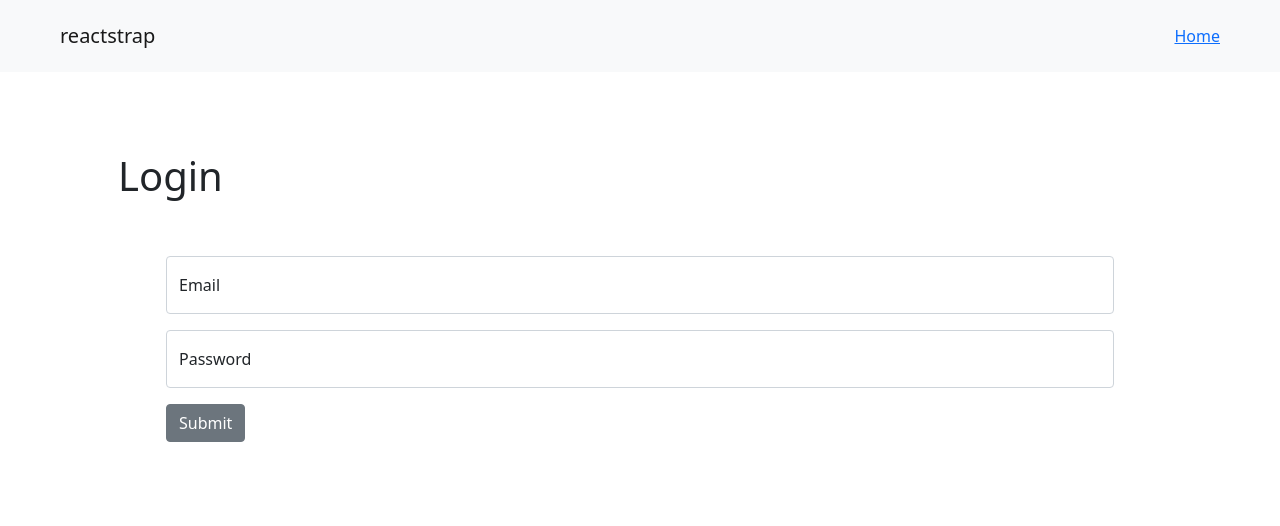
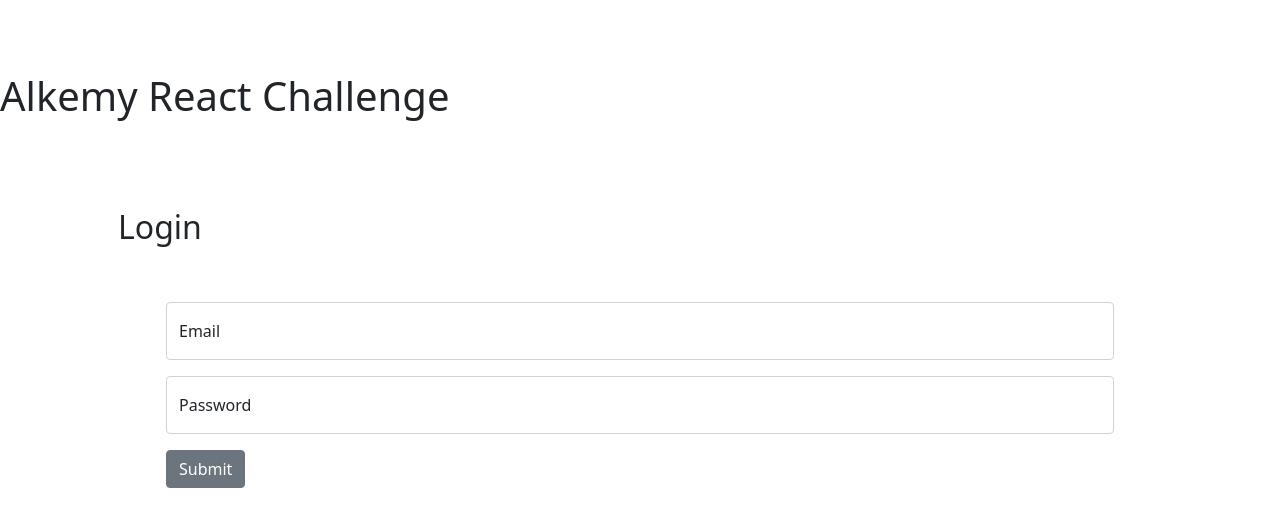
Before and after one commit to LucasAven/alkemy-react-challenge, a React (Create React App) app: page / in a window 1280 px wide. Shown: the top 526 px of the page. Built offline with nearby package versions, Linux system fonts and the light colour scheme.

Commit message:
commit seccion login terminada

```diff
--- a/src/App.js
+++ b/src/App.js
@@ -2,38 +2,28 @@
 import "./App.css";
 import Login from "./Login";
 import Home from "./Home";
-import RequireAuth from "./components/RequireAuth";
 import NavBar from "./components/NavBar";
-import { useState } from "react";
+import useToken from "./hooks/useToken";
 
 function App() {
-  const [token, setToken] = useState();
+  const { token, setToken } = useToken();
+
+  if (!token) {
+    return (
+      <>
+        <h1>Alkemy React Challenge</h1>
+        <Login token={token} setToken={setToken} />
+      </>
+    );
+  }
+
   return (
-    <>
-      <BrowserRouter>
-        <NavBar />
-        <Routes>
-          <Route
-            path="/"
-            element={
-              localStorage.getItem("token") ? (
-                <Home />
-              ) : (
-                <Login setToken={setToken} />
-              )
-            }
-          />
-          <Route
-            path="/home"
-            element={
-              <RequireAuth>
-                <Home />
-              </RequireAuth>
-            }
-          />
-        </Routes>
-      </BrowserRouter>
-    </>
+    <BrowserRouter>
+      <NavBar token={token} setToken={setToken} />
+      <Routes>
+        <Route path="/" element={<Home />} />
+      </Routes>
+    </BrowserRouter>
   );
 }
 
--- a/src/Login.js
+++ b/src/Login.js
@@ -1,7 +1,6 @@
 import axios from "axios";
 import swal from "sweetalert";
 import { useState } from "react";
-import { useLocation, useNavigate } from "react-router-dom";
 import {
   Alert,
   Button,
@@ -18,28 +17,14 @@
   const [password, setPassword] = useState("");
   const [areEmpty, setAreEmpty] = useState(null);
   const [loading, setLoading] = useState(false);
-  const { state } = useLocation();
-  let navigate = useNavigate();
 
   const validateInputs = async (e) => {
     e.preventDefault();
     setAreEmpty(email === "" || password === "");
-    if ((email === "" || password === "") === false) {
+    if (!(email === "" || password === "")) {
       handleLogin();
     }
   };
-
-  // useEffect(() => {
-  //   let unmounted = false;
-  //   if (areEmpty === false) {
-  //     handleLogin();
-  //     if (!unmounted) {
-  //       setLoading(false);
-  //       setAreEmpty(null);
-  //     }
-  //   }
-  //   return () => (unmounted = true);
-  // }, [areEmpty]);
 
   const handleLogin = () => {
     setLoading(true);
@@ -51,15 +36,16 @@
       .then(({ data }) => {
         swal("Hi!", "Successful Login!", "success");
         setToken(data.token);
-        // localStorage.setItem("token", data.token);
-        // navigate(state?.path || "/home");
       })
-      .catch((err) => swal("Error", "Incorrect credentials!", "error"));
+      .catch(() => {
+        swal("Error", "Incorrect credentials!", "error");
+        setLoading(false);
+      });
   };
 
   return (
     <Container className="section-space">
-      <h1>Login</h1>
+      <h2>Login</h2>
       <Container className="p-sm-5">
         <Form onSubmit={(e) => validateInputs(e)}>
           <FormGroup floating>
--- a/src/components/NavBar.js
+++ b/src/components/NavBar.js
@@ -10,12 +10,12 @@
   NavItem,
 } from "reactstrap";
 
-const NavBar = () => {
+const NavBar = ({ token, setToken }) => {
   const [isCollapsed, setIsCollapsed] = useState(false);
   let navigate = useNavigate();
 
   const logOut = () => {
-    localStorage.removeItem("token");
+    setToken(null);
     navigate("/");
   };
 
@@ -37,7 +37,7 @@
           <NavItem>
             <Link to="/home">Home</Link>
           </NavItem>
-          {localStorage.getItem("token") && (
+          {token && (
             <NavItem>
               <Button color="warning" onClick={() => logOut()}>
                 Log Out
--- a/src/components/RequireAuth.js
+++ /dev/null
@@ -1,13 +0,0 @@
-import { Navigate, useLocation } from "react-router-dom";
-import swal from "sweetalert";
-
-const RequireAuth = ({ children }) => {
-  const location = useLocation();
-  return localStorage.getItem("token")
-    ? children
-    : swal("Error", "Please login first", "warning") && (
-        <Navigate to="/" replace state={{ path: location.pathname }} />
-      );
-};
-
-export default RequireAuth;
--- /dev/null
+++ b/src/hooks/useToken.js
@@ -0,0 +1,24 @@
+import { useState } from "react";
+
+const useToken = () => {
+  const getToken = () => {
+    const userToken = localStorage.getItem("token");
+    return userToken;
+  };
+  const [token, setToken] = useState(getToken());
+
+  const saveToken = (userToken) => {
+    if (userToken !== null) {
+      localStorage.setItem("token", userToken);
+    } else {
+      localStorage.removeItem("token");
+    }
+    setToken(userToken);
+  };
+  return {
+    setToken: saveToken,
+    token,
+  };
+};
+
+export default useToken;
```
